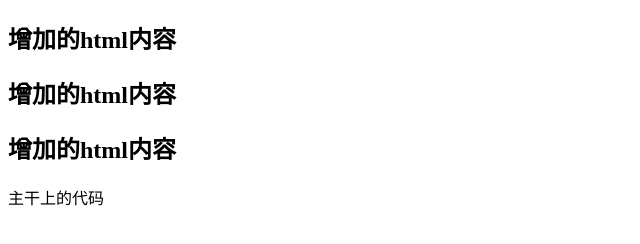
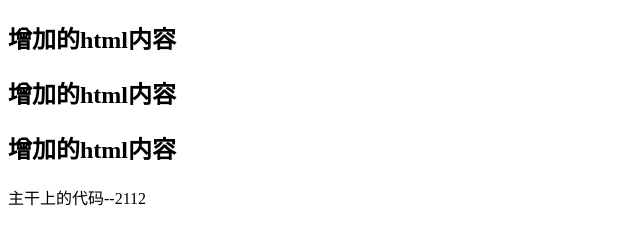
Before and after one commit to starrytky/git-demo01, a plain HTML site: page index.html in a window 1280 px wide. Shown: the full height of the page, 0-640 px from the left. Drawn offline with Linux system fonts and the light colour scheme.

Commit message:
主干提交1一次

```diff
--- a/index.html
+++ b/index.html
@@ -10,6 +10,6 @@
     <h2>增加的html内容</h2>
     <h2>增加的html内容</h2>
     <h2>增加的html内容</h2>
-    主干上的代码
+    主干上的代码--2112
 </body>
 </html>
```
